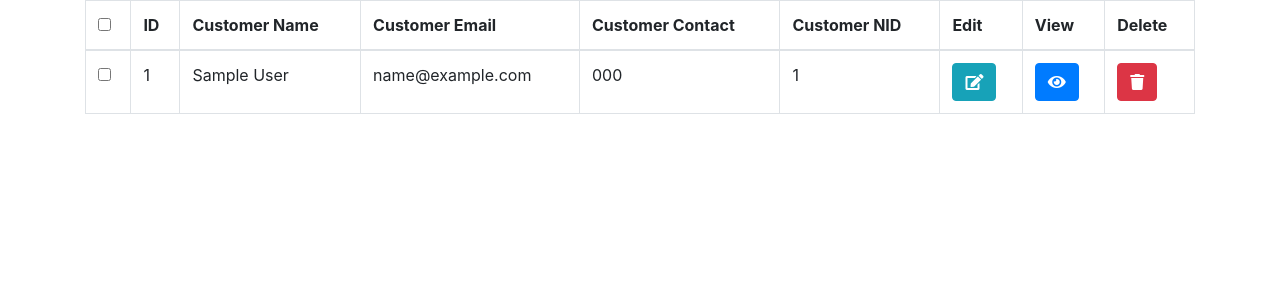
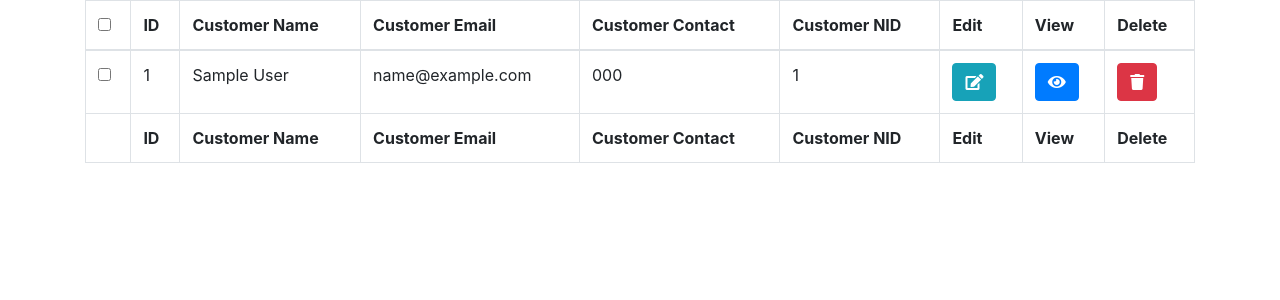
Before and after one commit to Shiftgithub/pos, a Django app: page /customer/lists in a window 1280 px wide. Shown: the part 80-380 px from the top of the page. Run offline with Django 4.2, Linux system fonts and the light colour scheme; tables that the repository leaves empty hold one stand-in row (values such as "Sample post"); some libraries are stand-ins or nearby versions.

Commit message:
error solved

```diff
--- a/app/templates/app/customer_list.html
+++ b/app/templates/app/customer_list.html
@@ -1,5 +1,5 @@
 {% extends 'app/dashboard.html' %}
-{% block title %}Customer List{% endblock%}
+{% block title %}Customer List{% endblock %}
 {% block content %}
     <div class="container">
         <table id="dataTable" class="table table-hover table-bordered">
@@ -16,21 +16,35 @@
                 <th>Delete</th>
             </tr>
             </thead>
+            <tfoot>
+            <tr>
+                <th></th>
+                <th>ID</th>
+                <th>Customer Name</th>
+                <th>Customer Email</th>
+                <th>Customer Contact</th>
+                <th>Customer NID</th>
+                <th>Edit</th>
+                <th>View</th>
+                <th>Delete</th>
+            </tr>
+            </tfoot>
             <tbody>
             {% for customer in customers %}
                 <tr>
-                    <td> <input type="checkbox" name="vehicle3" value="Boat"></td>
-                    <td>{{customer.id}}</td>
-                    <td>{{customer.name}}</td>
-                    <td>{{customer.email}}</td>
-                    <td>{{customer.phone}}</td>
-                    <td>{{customer.nid}}</td>
-                    <td><a href="edit/{{customer.id}}" class="btn btn-info"> <i class="fa fa-edit"></i></a></td>
+                    <td><input type="checkbox" name="vehicle3" value="Boat"></td>
+                    <td>{{ customer.id }}</td>
+                    <td>{{ customer.name }}</td>
+                    <td>{{ customer.email }}</td>
+                    <td>{{ customer.phone }}</td>
+                    <td>{{ customer.nid }}</td>
+                    <td><a href="edit/{{ customer.id }}" class="btn btn-info"> <i class="fa fa-edit"></i></a></td>
                     <td><a href="#" class="btn btn-primary"><i class="fas fa-eye"></i></a></td>
-                    <td><a href="delete/{{customer.id}}" class="btn btn-danger"><i class="fa fa-trash"></i></a></td>
+                    <td><a href="delete/{{ customer.id }}" class="btn btn-danger"><i class="fa fa-trash"></i></a></td>
                 </tr>
             {% endfor %}
             </tbody>
+
         </table>
     </div>
-{% endblock%}
+{% endblock %}
```
Lines whose indentation alone changed are shown as unchanged.
